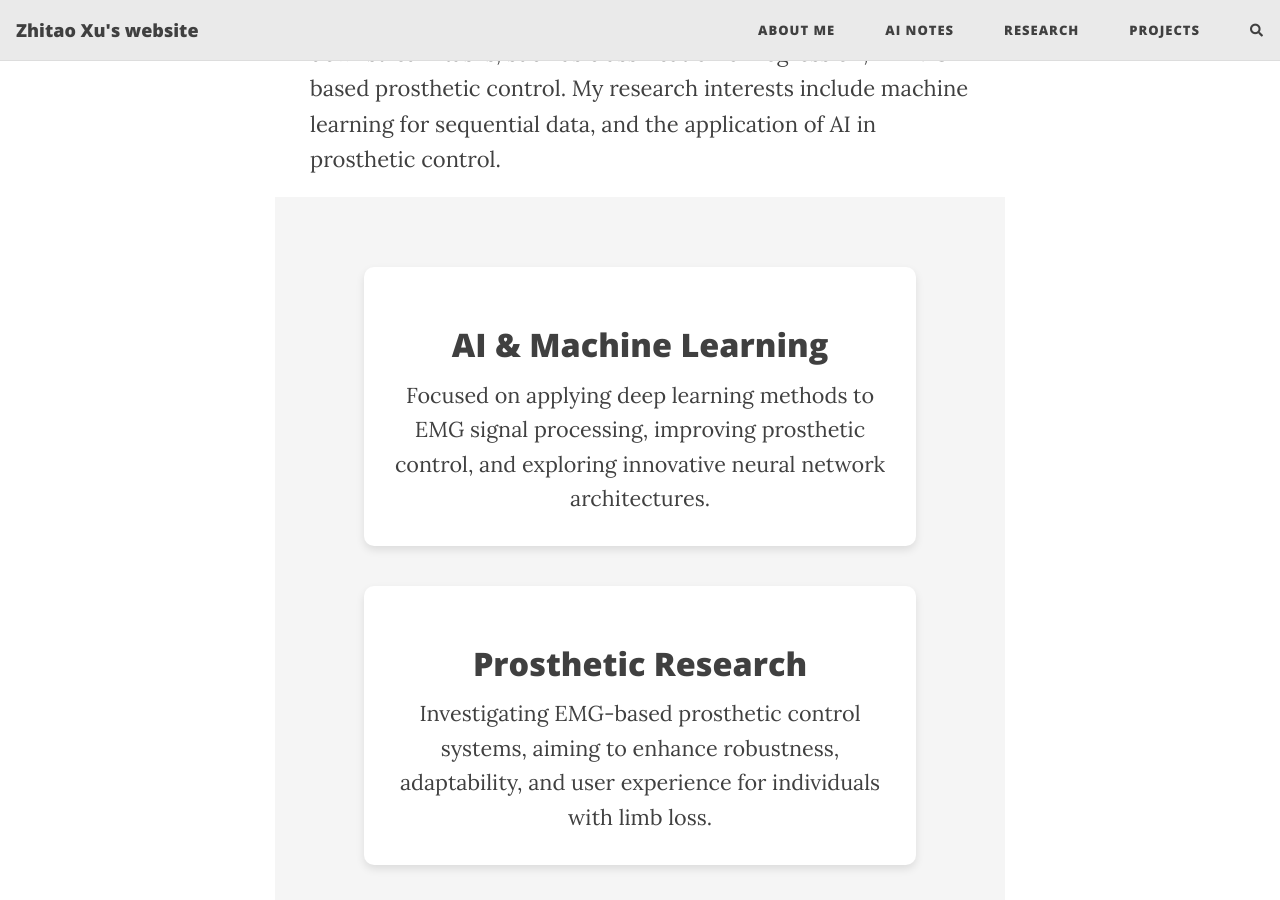
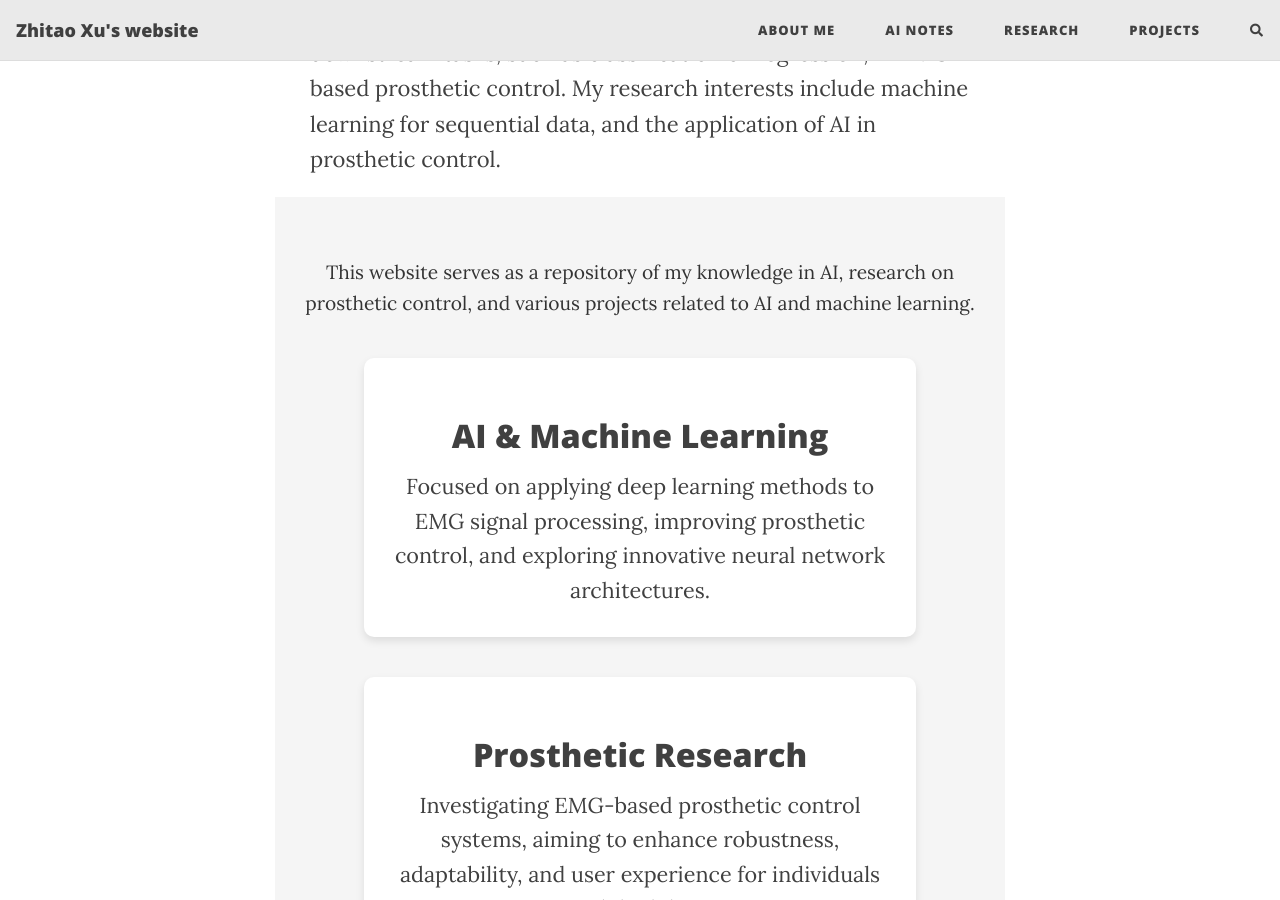
Before and after one commit to HerrXu01/herrxu01.github.io, a Jekyll site: the page built from index.html, in a window 1280 px wide and 900 px high, scrolled down 1272 px. Built offline with Jekyll 4.4.1, drawn with Linux system fonts in a browser that asks for light colours; the list of posts is cut into pages by our own code; comment, search, counter and statistics services are not loaded.

Commit message:
add website intro

```diff
--- a/_layouts/home.html
+++ b/_layouts/home.html
@@ -23,6 +23,10 @@ layout: page
 </div>
 
 <div class="summary-section">
+
+  <p class="intro-summary-text">
+    This website serves as a repository of my knowledge in AI, research on prosthetic control, and various projects related to AI and machine learning.
+  </p>
 
   <div class="summary-card">
     <h2>AI & Machine Learning</h2>
```
